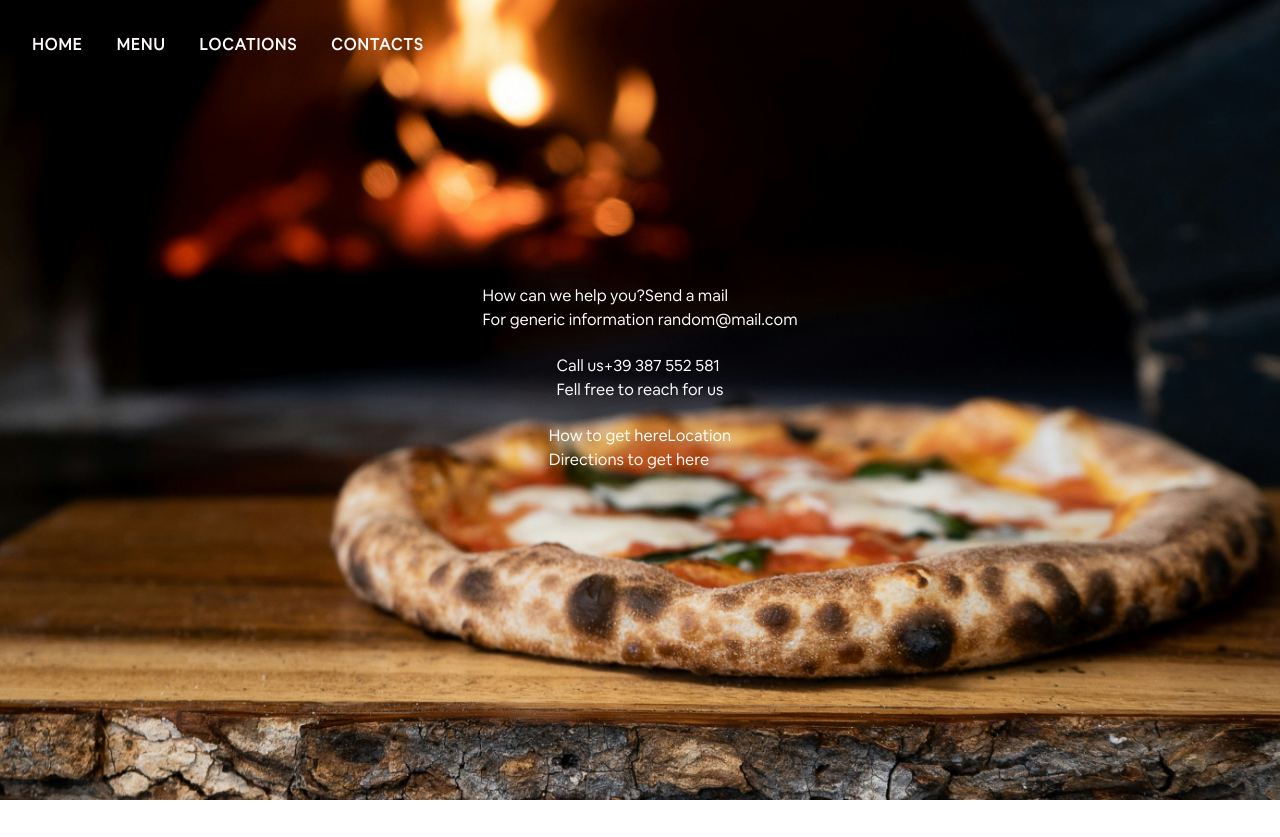
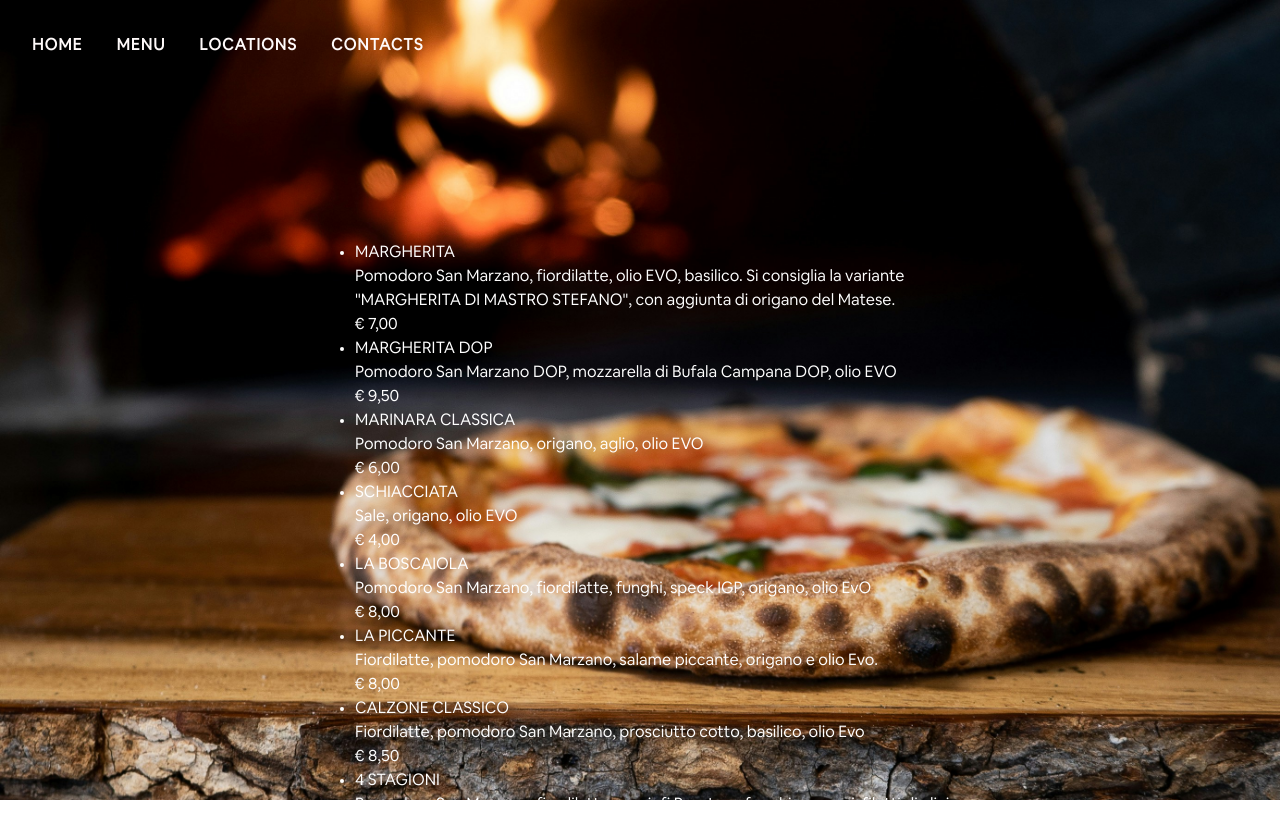
Before and after one commit to JodieFlacko/Restaurant-Page, a website built with webpack: page src/template.html in a window 1280 px wide. Both pictures are taken after a click on the button "MENU". Before the commit the page ends 800 px from the top, so only its background shows below. Built offline with nearby package versions, Linux system fonts and the light colour scheme.

Commit message:
feat: tab-switching logic works.
index.js swtich correctly between pages

```diff
--- a/src/contacts-load.js
+++ b/src/contacts-load.js
@@ -21,7 +21,7 @@ export function contactsLoad(){
       link: "Location",
       desc: "Directions to get here",
     },
-  ]
+  ];
 
   for (let item of contactItems){
     const itemDiv = document.createElement("div");
@@ -38,5 +38,5 @@ export function contactsLoad(){
     itemDiv.appendChild(desc);
 
     content.appendChild(itemDiv);
-  }
+  };
 }
--- a/src/index.js
+++ b/src/index.js
@@ -3,4 +3,26 @@ import { pageLoad } from "./page-load.js"
 import { fillMenu } from "./menu-load.js";
 import { locationLoad } from "./location-load.js";
 import { contactsLoad } from "./contacts-load.js";
-contactsLoad();
+//pageLoad();
+
+(function pageSwitchHandler(){
+  const nav = document.querySelector("nav");
+  nav.onclick = (e) => {
+    if(!e.target.dataset.attribute) return;
+
+    const content = document.querySelector("#content");
+    content.textContent = "";
+
+    const functions = {
+      home: pageLoad,
+      menu: fillMenu,
+      locations: locationLoad,
+      contacts: contactsLoad,
+    };
+
+    for (let key in functions){
+      if (key === e.target.dataset.attribute) functions[key]();
+    }
+
+  }
+})()
--- a/src/menu-load.js
+++ b/src/menu-load.js
@@ -1,3 +1,4 @@
+export function fillMenu(){
   const menu = [
     {
       name: "MARGHERITA",
@@ -58,7 +59,6 @@ const menu = [
   const menuList = document.createElement("ul");
   const content = document.querySelector("#content");
   content.appendChild(menuList);
-export function fillMenu(){
   for (let pizza of menu){
     const li = document.createElement("li");
     menuList.appendChild(li);
--- a/src/template.html
+++ b/src/template.html
@@ -8,10 +8,10 @@
 <body>
   <header>
     <nav>
-      <button>HOME</button>
-      <button>MENU</button>
-      <button>LOCATIONS</button>
-      <button>CONTACTS</button>
+      <button data-attribute="home">HOME</button>
+      <button data-attribute="menu">MENU</button>
+      <button data-attribute="locations">LOCATIONS</button>
+      <button data-attribute="contacts">CONTACTS</button>
     </nav>
   </header>
   <div id="content">
```
Lines whose indentation alone changed are shown as unchanged.
